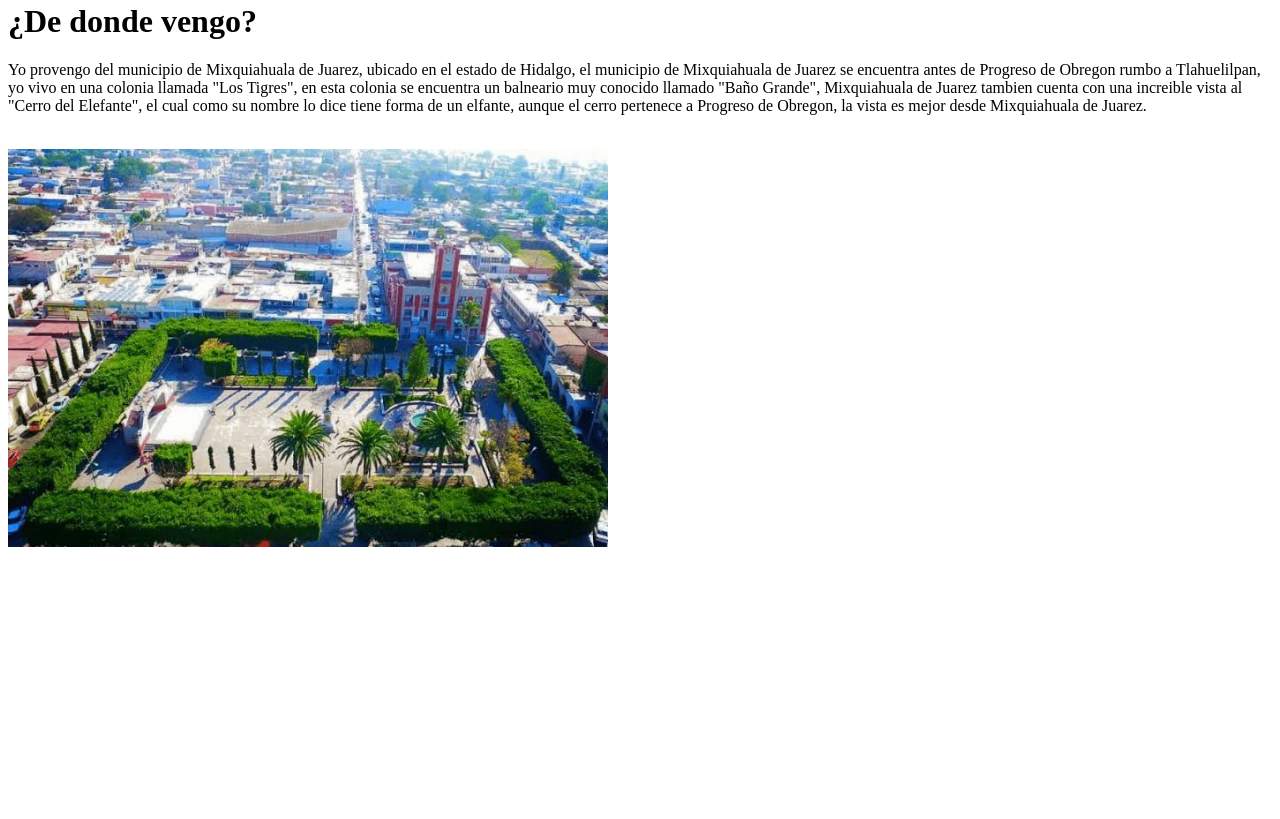
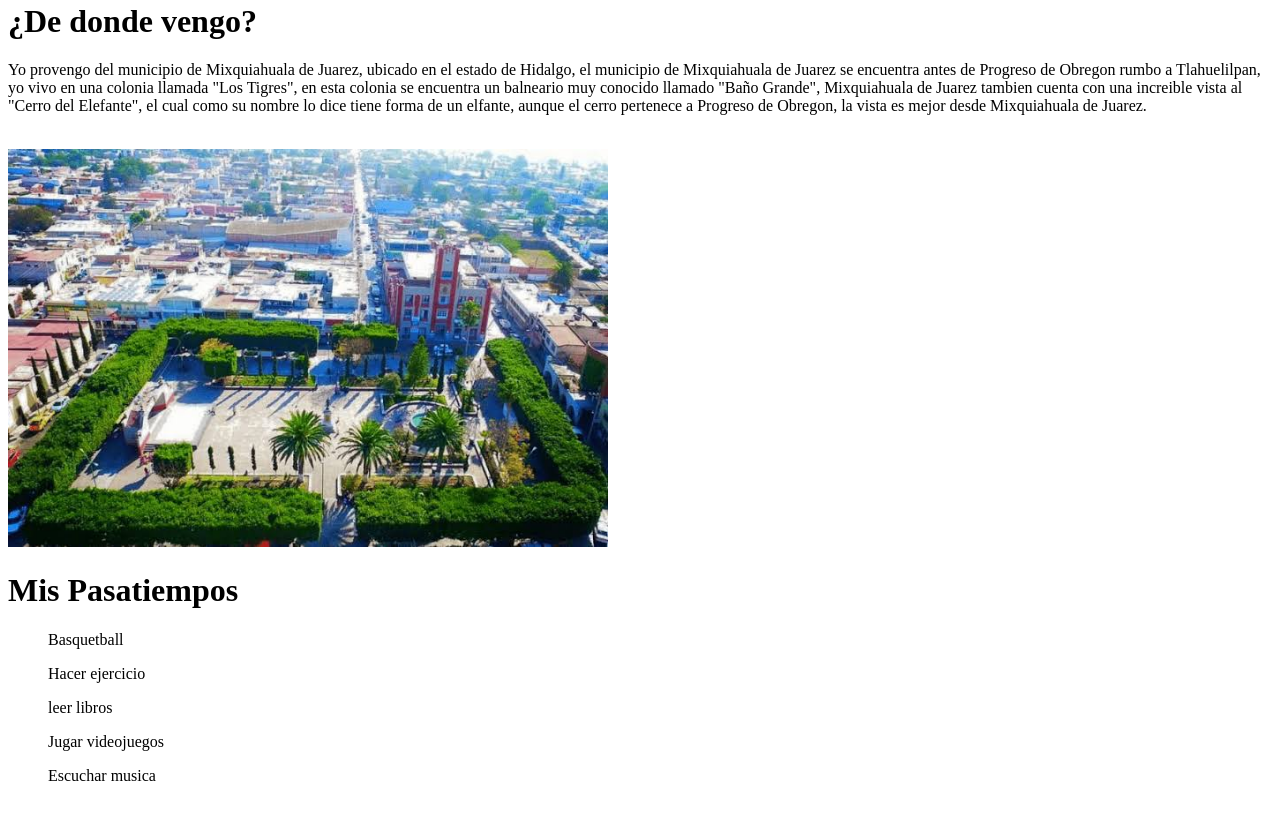
Before and after one commit to ignaciomal/ignaciomal.github.io, a plain HTML site: page index.html in a window 1280 px wide. Shown: the part 1507-2326 px from the top of the page. Before the commit the page ends 2066 px from the top, so only its background shows below. Drawn offline with Linux system fonts and the light colour scheme.

Commit message:
Mis pasatiempos
Se agrego la sección pasatiempos y se añadieron los pasatiempos

```diff
--- a/index.html
+++ b/index.html
@@ -21,5 +21,12 @@
     <br>
     <img src="imagenes/mixquiahuala.jpeg" width="600">
     <br>
+    <h1>Mis Pasatiempos</h1>
+    <ul>Basquetball</ul>
+    <ul>Hacer ejercicio</ul>
+    <ul>leer libros</ul>
+    <ul>Jugar videojuegos</ul>
+    <ul>Escuchar musica</ul>
+    <br>
 </body>
 </html>
```
